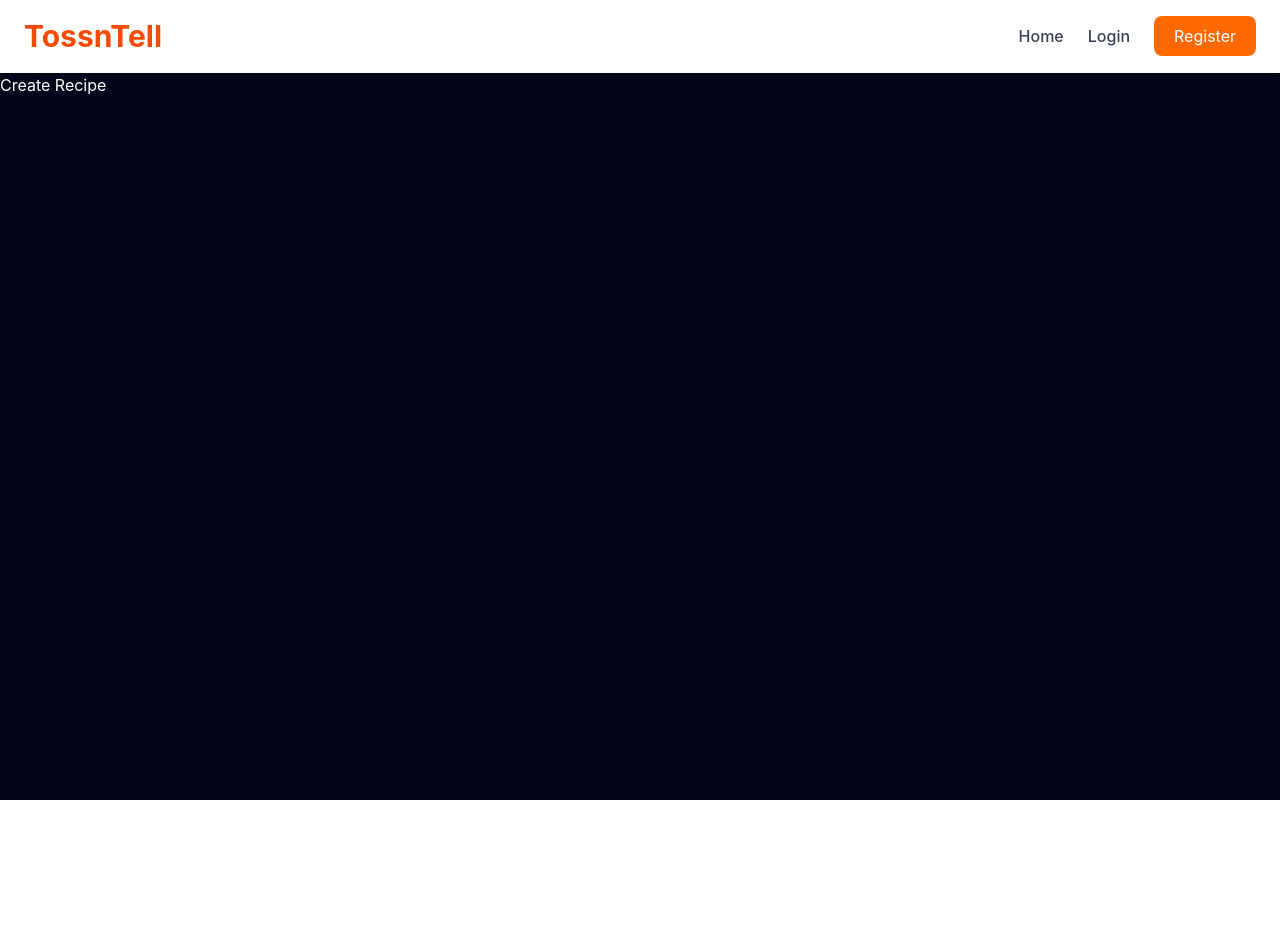
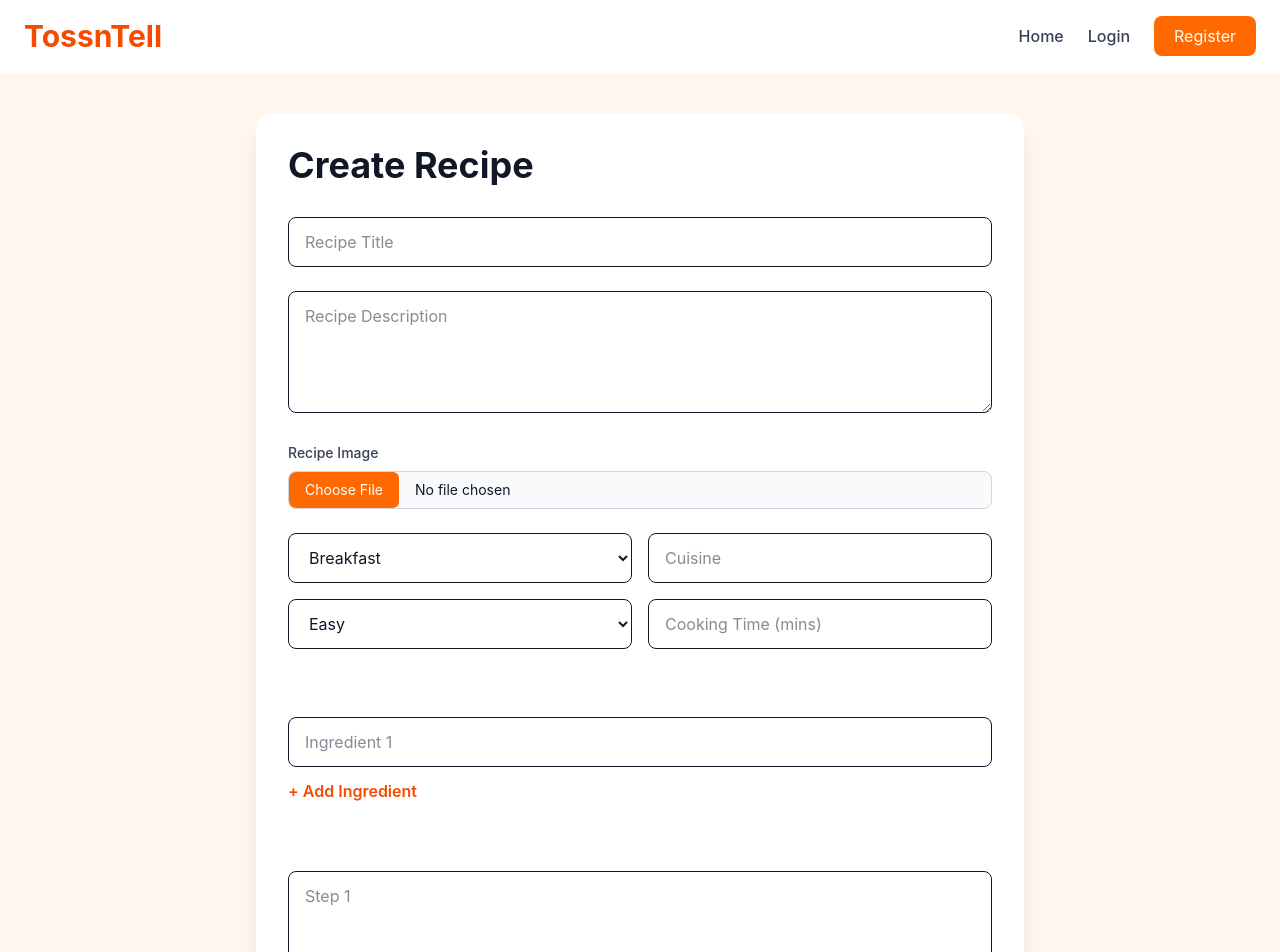
Before and after one commit to shauryasync/tossNtell, a React (Vite) app in the folder client/: page /create-recipe in a window 1280 px wide. Shown: the top 952 px of the page. Before the commit the page ends 800 px from the top, so only its background shows below. Built offline with nearby package versions, Linux system fonts and the light colour scheme; no server answers.

Commit message:
implement recipe creation with image upload UI integration

```diff
--- a/client/src/pages/CreateRecipe.jsx
+++ b/client/src/pages/CreateRecipe.jsx
@@ -1,5 +1,229 @@
+import { useState } from "react";
+import { useNavigate } from "react-router-dom";
+import { createRecipe } from "../services/recipeService";
+
 const CreateRecipe = () => {
-  return <h1>Create Recipe</h1>;
+  const navigate = useNavigate();
+
+  const [formData, setFormData] = useState({
+    title: "",
+    description: "",
+    category: "breakfast",
+    cuisine: "",
+    difficulty: "easy",
+    cookingTime: "",
+    image: null,
+  });
+
+  const [ingredients, setIngredients] = useState([""]);
+  const [instructions, setInstructions] = useState([""]);
+
+  const handleChange = (e) => {
+    const { name, value, files } = e.target;
+
+    if (name === "image") {
+      setFormData((prev) => ({
+        ...prev,
+        image: files[0],
+      }));
+      return;
+    }
+
+    setFormData((prev) => ({
+      ...prev,
+      [name]: value,
+    }));
+  };
+
+  const handleIngredientChange = (index, value) => {
+    const updated = [...ingredients];
+    updated[index] = value;
+    setIngredients(updated);
+  };
+
+  const addIngredient = () => {
+    setIngredients([...ingredients, ""]);
+  };
+
+  const handleInstructionChange = (index, value) => {
+    const updated = [...instructions];
+    updated[index] = value;
+    setInstructions(updated);
+  };
+
+  const addInstruction = () => {
+    setInstructions([...instructions, ""]);
+  };
+
+  const handleSubmit = async (e) => {
+    e.preventDefault();
+
+    const data = new FormData();
+
+    data.append("title", formData.title);
+    data.append("description", formData.description);
+    data.append("category", formData.category);
+    data.append("cuisine", formData.cuisine);
+    data.append("difficulty", formData.difficulty);
+    data.append("cookingTime", formData.cookingTime);
+
+    ingredients.forEach((item) => data.append("ingredients", item));
+
+    instructions.forEach((item) => data.append("instructions", item));
+
+    data.append("image", formData.image);
+
+    try {
+      for (const pair of data.entries()) {
+        console.log(pair[0], pair[1]);
+      }
+      await createRecipe(data);
+
+      navigate("/");
+    } catch (error) {
+      console.log(error.response?.data);
+      console.log(error.response?.status);
+      alert(error.response?.data?.message || "Failed to create recipe");
+    }
+  };
+
+  return (
+    <div className="min-h-screen bg-orange-50 py-10 px-4">
+      <div className="max-w-3xl mx-auto bg-white rounded-2xl shadow-xl p-8">
+        <h1 className="text-4xl font-bold text-gray-900 mb-8">Create Recipe</h1>
+
+        <form onSubmit={handleSubmit} className="space-y-6">
+          <input
+            type="text"
+            name="title"
+            placeholder="Recipe Title"
+            value={formData.title}
+            onChange={handleChange}
+            className="w-full border rounded-lg px-4 py-3 text-gray-900"
+          />
+
+          <textarea
+            name="description"
+            placeholder="Recipe Description"
+            rows="4"
+            value={formData.description}
+            onChange={handleChange}
+            className="w-full border rounded-lg px-4 py-3 text-gray-900"
+          />
+
+          <div>
+            <label className="block text-sm font-medium text-gray-700 mb-2">
+              Recipe Image
+            </label>
+
+            <input
+              type="file"
+              name="image"
+              accept="image/*"
+              onChange={handleChange}
+              className="block w-full text-sm text-gray-900 border border-gray-300 rounded-lg cursor-pointer bg-gray-50
+    file:mr-4 file:py-2 file:px-4
+    file:rounded-md file:border-0
+    file:bg-orange-500 file:text-white
+    file:cursor-pointer
+    hover:file:bg-orange-600"
+            />
+          </div>
+          <div className="grid md:grid-cols-2 gap-4">
+            <select
+              name="category"
+              value={formData.category}
+              onChange={handleChange}
+              className="border rounded-lg px-4 py-3 text-gray-900"
+            >
+              <option value="breakfast">Breakfast</option>
+              <option value="lunch">Lunch</option>
+              <option value="dinner">Dinner</option>
+              <option value="snack">Snack</option>
+            </select>
+
+            <input
+              type="text"
+              name="cuisine"
+              placeholder="Cuisine"
+              value={formData.cuisine}
+              onChange={handleChange}
+              className="border rounded-lg px-4 py-3 text-gray-900"
+            />
+
+            <select
+              name="difficulty"
+              value={formData.difficulty}
+              onChange={handleChange}
+              className="border rounded-lg px-4 py-3 text-gray-900"
+            >
+              <option value="easy">Easy</option>
+              <option value="medium">Medium</option>
+              <option value="hard">Hard</option>
+            </select>
+
+            <input
+              type="number"
+              name="cookingTime"
+              placeholder="Cooking Time (mins)"
+              value={formData.cookingTime}
+              onChange={handleChange}
+              className="border rounded-lg px-4 py-3 text-gray-900"
+            />
+          </div>
+
+          <div>
+            <h2 className="text-xl font-bold mb-4">Ingredients</h2>
+
+            {ingredients.map((item, index) => (
+              <input
+                key={index}
+                value={item}
+                onChange={(e) => handleIngredientChange(index, e.target.value)}
+                placeholder={`Ingredient ${index + 1}`}
+                className="w-full border rounded-lg px-4 py-3 mb-3 text-gray-900"
+              />
+            ))}
+
+            <button
+              type="button"
+              onClick={addIngredient}
+              className="text-orange-600 font-semibold"
+            >
+              + Add Ingredient
+            </button>
+          </div>
+
+          <div>
+            <h2 className="text-xl font-bold mb-4">Instructions</h2>
+
+            {instructions.map((item, index) => (
+              <textarea
+                key={index}
+                rows="3"
+                value={item}
+                onChange={(e) => handleInstructionChange(index, e.target.value)}
+                placeholder={`Step ${index + 1}`}
+                className="w-full border rounded-lg px-4 py-3 mb-3 text-gray-900"
+              />
+            ))}
+
+            <button
+              type="button"
+              onClick={addInstruction}
+              className="text-orange-600 font-semibold"
+            >
+              + Add Step
+            </button>
+          </div>
+
+          <button className="w-full bg-orange-500 hover:bg-orange-600 text-white py-3 rounded-lg font-semibold">
+            Publish Recipe
+          </button>
+        </form>
+      </div>
+    </div>
+  );
 };
 
 export default CreateRecipe;
```
